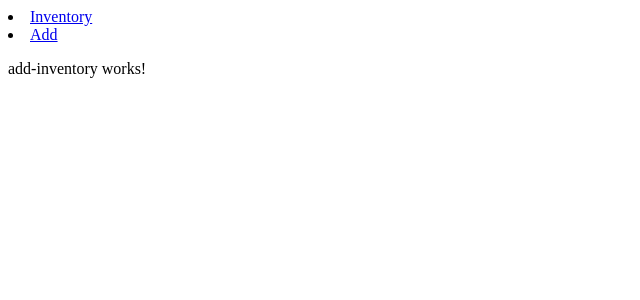
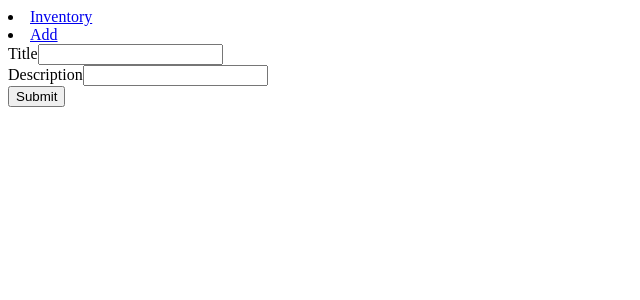
Before and after one commit to ssawan2/shopify-backend, an Angular app in the folder front-end/: page /add in a window 1280 px wide. Shown: the top 300 px of the page, without its empty margins (0-640 px from the left). Built offline with nearby package versions, Linux system fonts and the light colour scheme.

Commit message:
connecting the front-end to the backend, as well as adding functionality to the create feature

```diff
--- a/front-end/src/app/components/add-inventory/add-inventory.component.html
+++ b/front-end/src/app/components/add-inventory/add-inventory.component.html
@@ -1 +1,20 @@
-<p>add-inventory works!</p>
+<div class="submit-form">
+    <div *ngIf="!submitted">
+        <div class="form-group">
+            <label for="title">Title</label>
+            <input type="text" class="form-control" id="title" required [(ngModel)]="inventory.title" name="title" />
+        </div>
+
+        <div class="form-group">
+            <label for="description">Description</label>
+            <input class="form-control" id="description" required [(ngModel)]="inventory.description" name="description" />
+        </div>
+
+        <button (click)="saveInventory()" class="btn btn-success">Submit</button>
+    </div>
+
+    <div *ngIf="submitted">
+        <h4>You submitted successfully!</h4>
+        <button class="btn btn-success" (click)="newTutorial()">Add</button>
+    </div>
+</div>
--- a/front-end/src/app/components/add-inventory/add-inventory.component.ts
+++ b/front-end/src/app/components/add-inventory/add-inventory.component.ts
@@ -1,4 +1,5 @@
 import { Component, OnInit } from '@angular/core';
+import { InventoryService } from 'src/app/services/inventory.service';
 
 @Component({
   selector: 'app-add-inventory',
@@ -7,9 +8,48 @@ import { Component, OnInit } from '@angular/core';
 })
 export class AddInventoryComponent implements OnInit {
 
-  constructor() { }
+
+  inventory ={
+    title: '',
+    description: '',
+    published: false
+  };
+
+  submitted = false;
+
+  constructor(private inventoryService: InventoryService) {   }
 
   ngOnInit(): void {
+
+  }
+
+  saveInventory(){
+    const data = {
+      title: this.inventory.title,
+      description: this.inventory.description
+    }
+
+    this.inventoryService.create(data)
+      .subscribe(
+        response =>{
+          console.log(response);
+          this.submitted =true;
+        },
+        error =>{
+          console.log(error);
+        }
+
+    )
+    console.log(data)
+  }
+
+  newInventory(){
+    this.submitted = false;
+    this.inventory ={
+      title: this.inventory.title,
+      description: this.inventory.description,
+      published: false
+    }
   }
 
 }
--- a/front-end/src/app/services/inventory.service.ts
+++ b/front-end/src/app/services/inventory.service.ts
@@ -1,9 +1,29 @@
+import { HttpClient } from '@angular/common/http';
 import { Injectable } from '@angular/core';
+
+const baseUrl = 'http://localhost:8080/api/inventorys/'
 
 @Injectable({
   providedIn: 'root'
 })
 export class InventoryService {
 
-  constructor() { }
+  constructor(private http:HttpClient) { }
+
+  getAll(){
+    return this.http.get(baseUrl);
+  }
+
+  create(data){
+    console.log(data)
+    return this.http.post(baseUrl, data);
+  }
+
+  update(id, data){
+    return this.http.put(`${baseUrl}/${id}`,data)
+  }
+
+  delete(id){
+    return this.http.delete(`${baseUrl}/${id}`)
+  }
 }
```
Also changed, not shown: 2 other files (tests, documents, lock files or other folders).
